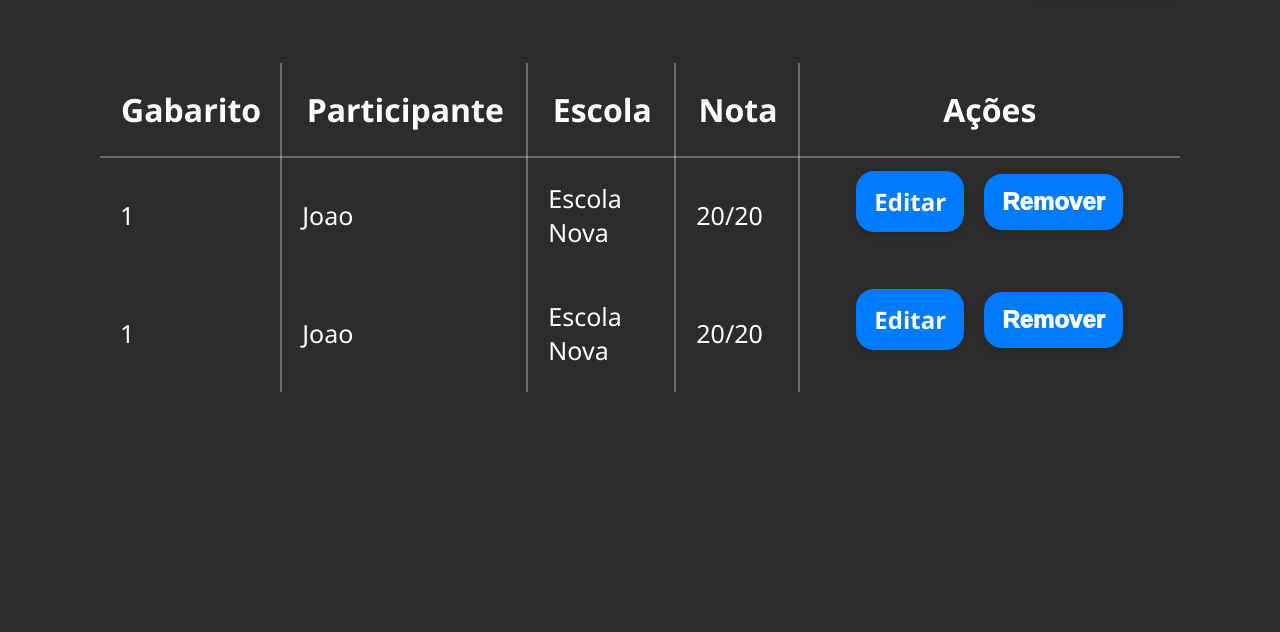
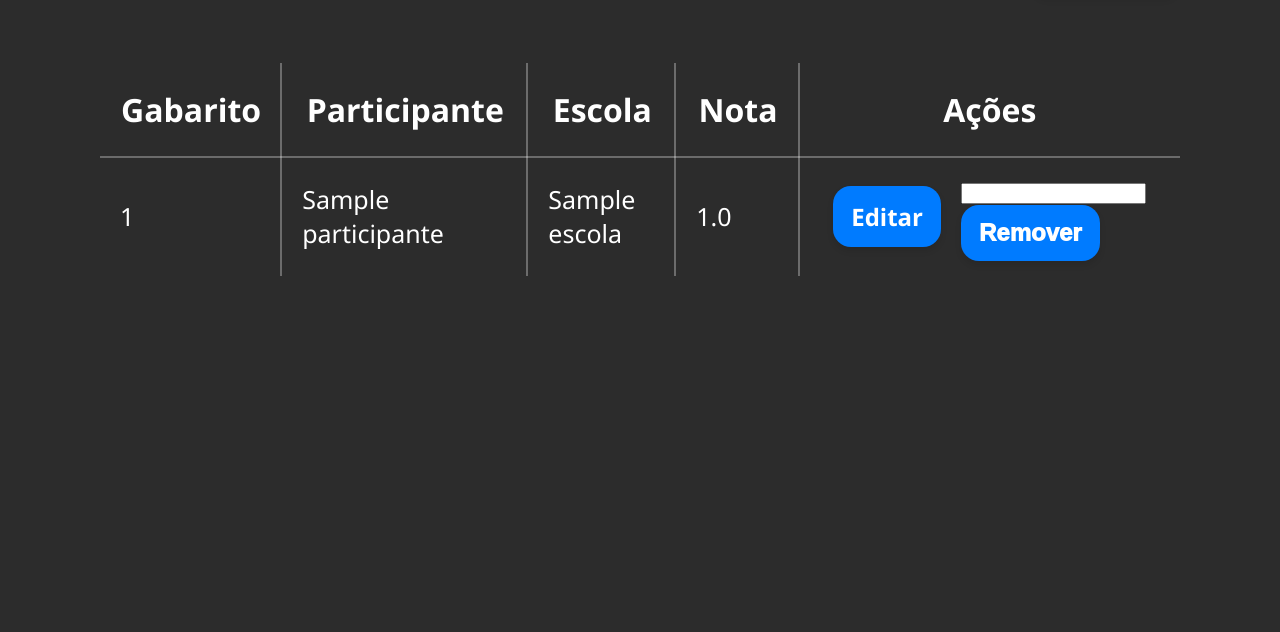
Before and after one commit to Iwakura9/Lagostinha, a Django app: template Lagostinha/gabaritos/templates/gabaritos/index.html in a window 1280 px wide. Shown: the part 272-904 px from the top of the page. Run offline with Django 5.2, Linux system fonts and the light colour scheme; the template is opened without the code that fills it: values that come from a table or form of the project are taken from there, others are empty; tables that the repository leaves empty hold one stand-in row (values such as "Sample post"); parts of the project's set-up code (start-up, migrations or seed data) failed here and were passed over.

Commit message:
Update index.html

```diff
--- a/Lagostinha/gabaritos/templates/gabaritos/index.html
+++ b/Lagostinha/gabaritos/templates/gabaritos/index.html
@@ -23,7 +23,7 @@
             </div>
 
             <div class="main-inferior">
-                <table class="tabela">
+                <table class="tasbela">
                     <thead class="tabela-head">
                         <tr>
                             <th class="col-gabarito">Gabarito</th>
@@ -35,27 +35,24 @@
                     </thead>
 
                     <tbody class="tabela-body">
-                        <!--Dados recebidos apareceram aqui-->
+                        {% for leitura in leituras %}
                             <tr>
-                            <td class="cell-gabarito">1</td>
-                            <td class="cell-participante">Joao</td>
-                            <td class="cell-escola">Escola Nova</td>
-                            <td class="cell-nota">20/20</td>
+                                <td class="cell-gabarito"> {{ leitura.prova.id_prova }}</td>
+                                <td class="cell-participante">{{ leitura.participante.nome }}</td>
+                                <td class="cell-escola">{{ leitura.participante.escola.nome }}</td>
+                                <td class="cell-nota">{{ leitura.nota }}</td>
                                 <td class="cell-acoes">
                                     <a class="btn btn-edit">Editar</a>
+                                    <form>
+                                        {% csrf_token %}
+
+                                        <input>
                                         <button class="btn btn-del">Remover</button>
+                                    </form>
                                 </td>
                             </tr>
-                        <tr>
-                            <td class="cell-gabarito">1</td>
-                            <td class="cell-participante">Joao</td>
-                            <td class="cell-escola">Escola Nova</td>
-                            <td class="cell-nota">20/20</td>
-                            <td class="cell-acoes">
-                                <a class="btn btn-edit">Editar</a>
-                                <button class="btn btn-del">Remover</button>
-                            </td>
-                        </tr>
+
+                        {% endfor %}
                     </tbody>
                 </table>
             </div>
```
Lines whose indentation alone changed are shown as unchanged.
